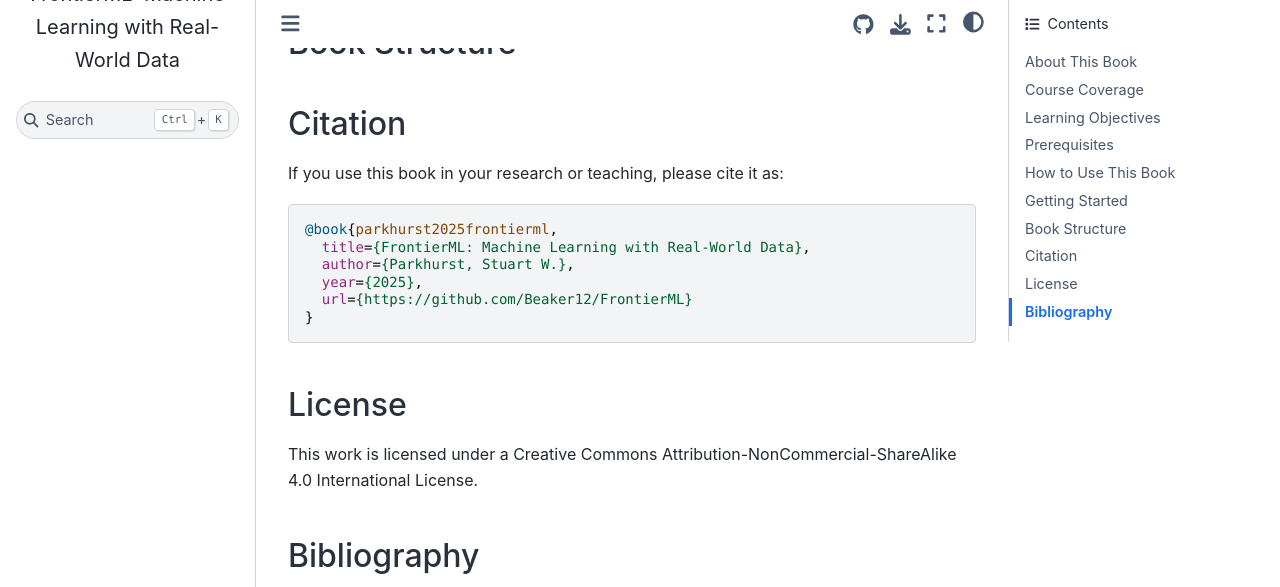
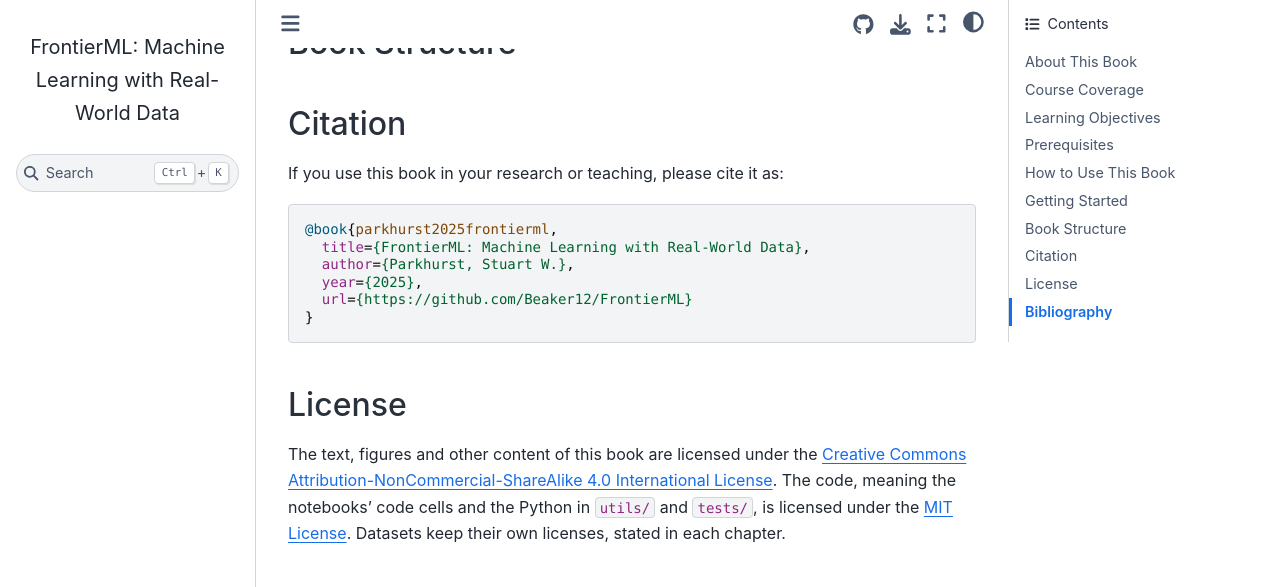
Before and after one commit to Beaker12/FrontierML, a Jupyter Book: the page built from intro.md, in a window 1280 px wide and 900 px high, scrolled down 2641 px, cut to the strip 0-587 px from the top of the window. Built offline with Jupyter Book 1.0.4 settings and Sphinx 7.4.7 and the Sphinx Book theme 1.1.4, drawn with Linux system fonts in a browser that asks for light colours; pages that are not in the unit, such as notebooks, are missing from menus; comment, search, counter and statistics services are not loaded.

Commit message:
Dual-license the book and stop publishing a local path
- Text, figures and other content are licensed under CC BY-NC-SA 4.0
  (LICENSE-CONTENT, the full legal code); code stays MIT (LICENSE). The
  README, intro and book footer now say the same thing, where before the
  README badge and footer said CC BY-NC-SA and the README section said MIT.
- Chapter 1 logged the artifacts directory with Path.resolve(), so its
  stored output published an absolute path from the machine that ran it.
  It now logs the repo-relative path, and the stored output matches.
- tests/test_notebook_hygiene.py fails on any absolute local path in a
  tracked notebook, so a leak like this is caught before release.

```diff
--- a/_config.yml
+++ b/_config.yml
@@ -22,6 +22,7 @@
   - "*.py"
   - "**/.DS_Store"
   - LICENSE
+  - LICENSE-CONTENT
   - Makefile
   - requirements.txt
 
@@ -44,7 +45,7 @@
   extra_footer: |
     <div>
     <a href="https://creativecommons.org/licenses/by-nc-sa/4.0/"><img src="https://licensebuttons.net/l/by-nc-sa/3.0/88x31.png"></a>
-        All content on this site (unless otherwise specified) is licensed under the <a href="https://creativecommons.org/licenses/by-nc-sa/4.0/">CC-BY-NC-SA 4.0 license</a>
+        Text and figures are licensed under <a href="https://creativecommons.org/licenses/by-nc-sa/4.0/">CC BY-NC-SA 4.0</a>; code is licensed under the <a href="https://github.com/Beaker12/FrontierML/blob/main/LICENSE">MIT License</a>. Datasets keep their own licenses.
     </div>
 
 # LaTeX settings
--- a/intro.md
+++ b/intro.md
@@ -106,7 +106,7 @@
 
 ## License
 
-This work is licensed under a Creative Commons Attribution-NonCommercial-ShareAlike 4.0 International License.
+The text, figures and other content of this book are licensed under the [Creative Commons Attribution-NonCommercial-ShareAlike 4.0 International License](https://creativecommons.org/licenses/by-nc-sa/4.0/). The code, meaning the notebooks' code cells and the Python in `utils/` and `tests/`, is licensed under the [MIT License](https://github.com/Beaker12/FrontierML/blob/main/LICENSE). Datasets keep their own licenses, stated in each chapter.
 
 ## Bibliography
 
```
Also changed, not shown: README.md (+8 -2 lines), 3 other files.
